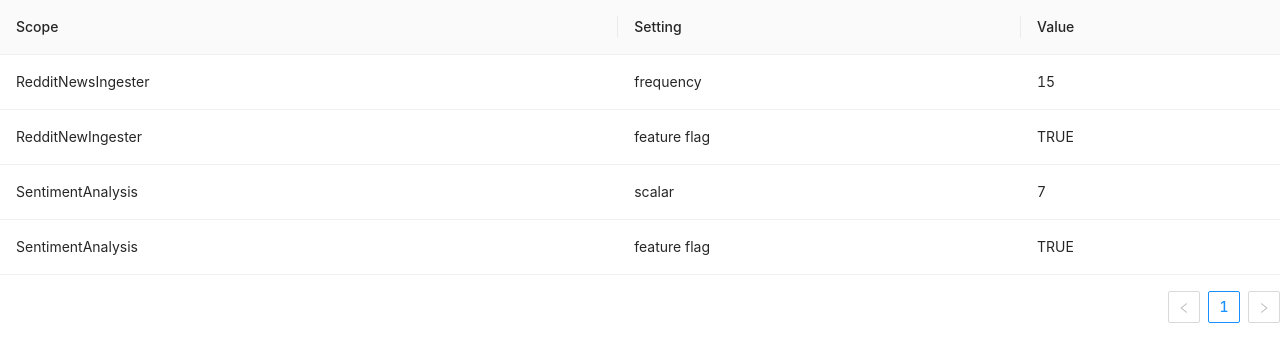
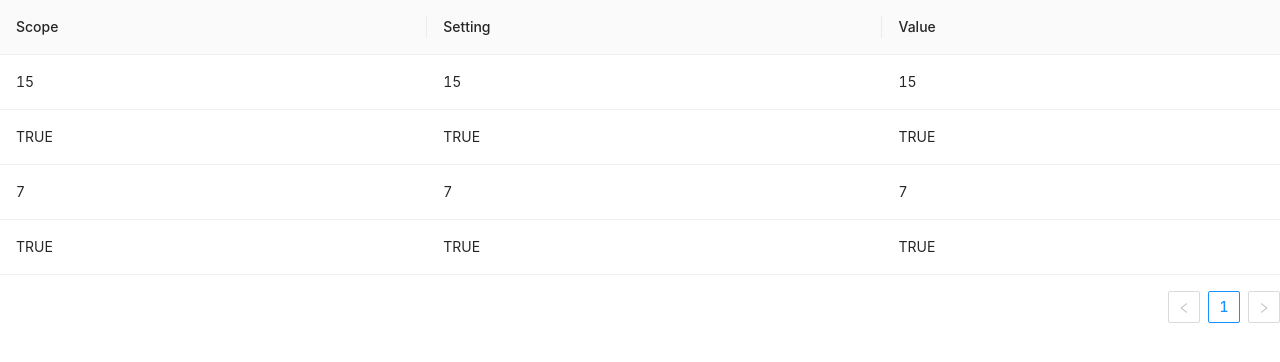
Before and after one commit to adelekap/configManager, a React (Create React App) app in the folder configmanager/: page / in a window 1280 px wide. Shown: the top 362 px of the page. Built offline with nearby package versions, Linux system fonts and the light colour scheme.

Commit message:
value changes

```diff
--- a/configmanager/src/components/table/ConfigTable.js
+++ b/configmanager/src/components/table/ConfigTable.js
@@ -8,17 +8,29 @@ import { dataSource } from "../../data/settings";
 //   return <tr {...props} />;
 // };
 
+
 const ConfigCell = ({children, editable, dataIndex, record}) => {
   const [isEditting, setEditting] = useState(false);
+  const [cellValue, setCellValue] = useState(record.value);
   const inputRef = useRef();
 
   // This function will run whenever isEdding changes value
   useEffect(() => {
     if (isEditting) inputRef.current.focus();
-  }, [isEditting]);
+    console.log(cellValue)
+  }, [isEditting, cellValue]);
 
-  const edittingForm = <input ref={inputRef} type="text" placeholder={record.value}></input>
-  const normalView = <span>{children}</span>;
+  const changeCellValue = ({key, currentTarget:{value}}) => {
+    if(key === 'Enter'){
+        setEditting(false)
+        record.value = value
+        setCellValue(value)
+        console.log(cellValue)
+    }
+}
+
+  const edittingForm = <input ref={inputRef} onKeyUp={changeCellValue} type="text" placeholder={cellValue}></input>
+  const normalView = <span>{cellValue}</span>;
   const toggleableView = (
     <div onClick={() => setEditting(!isEditting && editable)}>
       {isEditting ? edittingForm : normalView}
```
